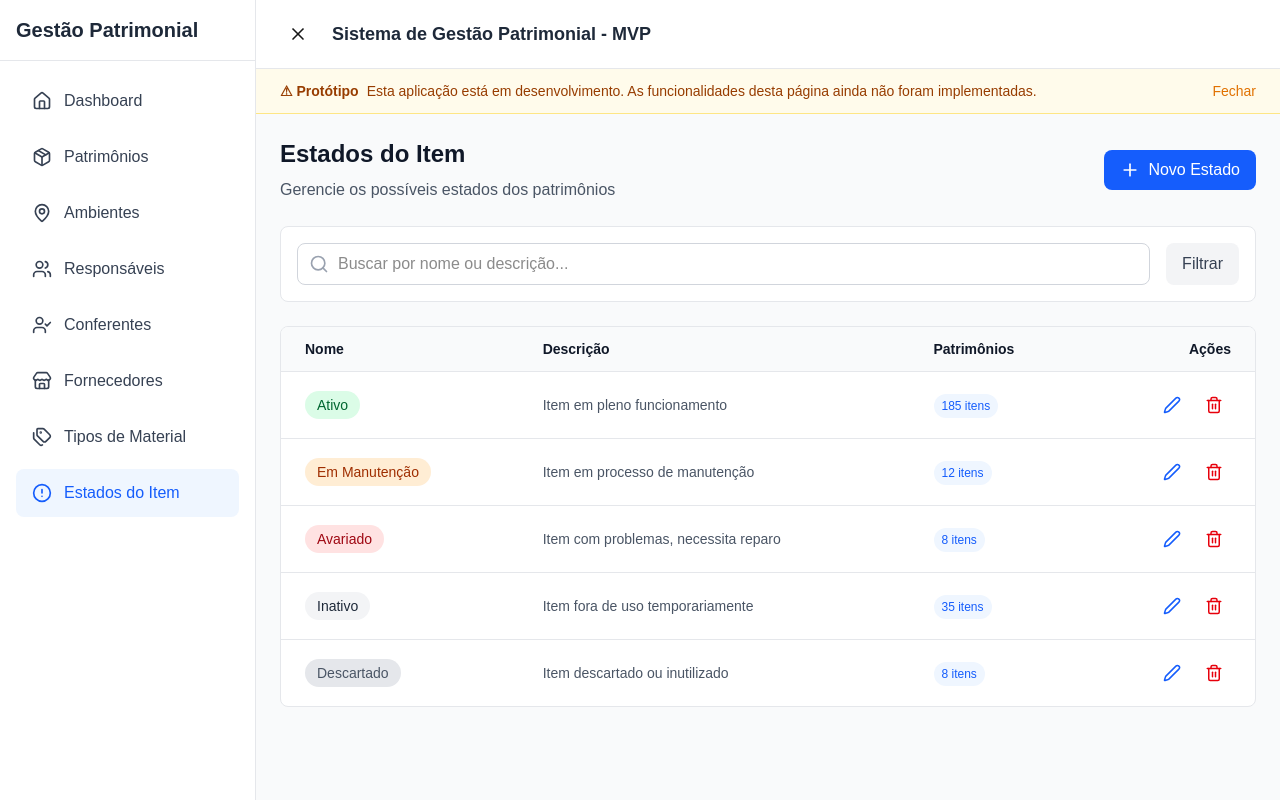
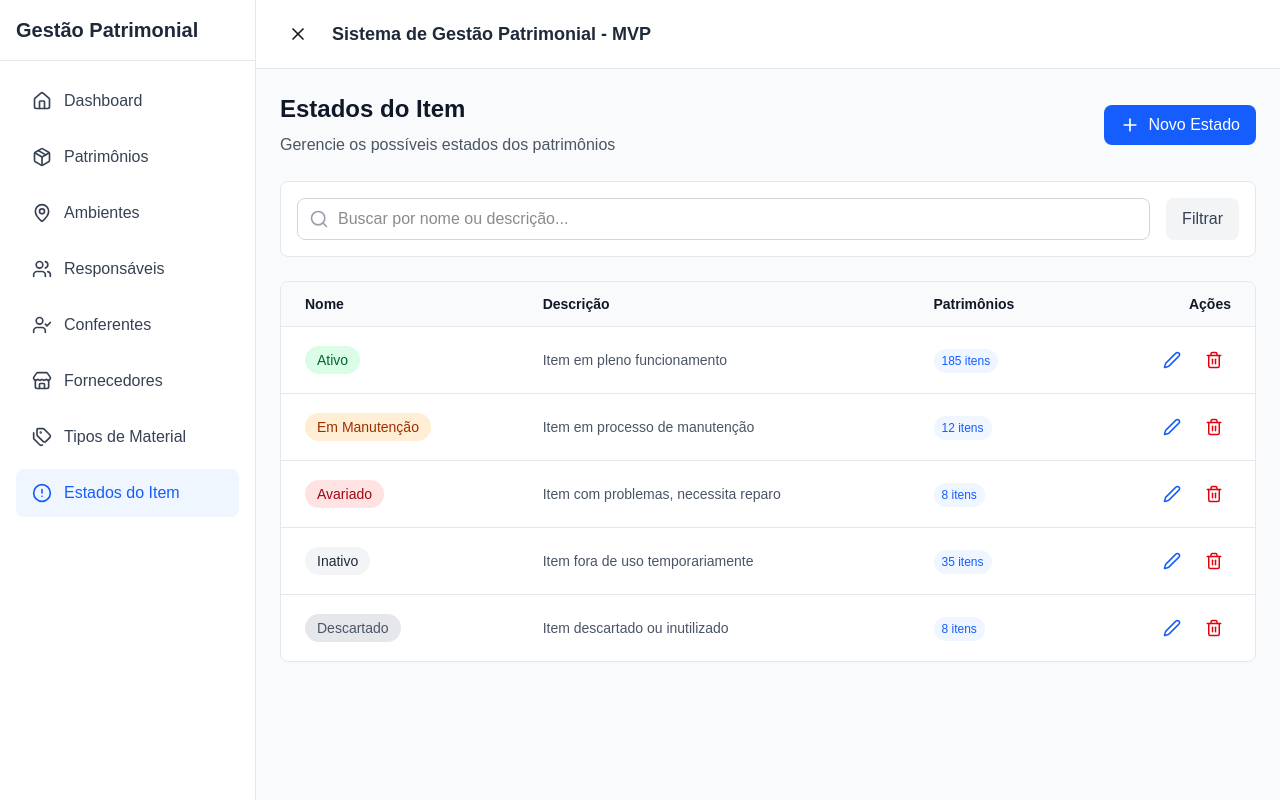
Before and after one commit to IFSC-ES2/projeto-zelar, a Next.js app in the folder src/front/: page /estados-item in a window 1280 px wide. Built offline with nearby package versions, Linux system fonts and the light colour scheme.

Commit message:
Adiciona testes de fornecedores e remove aviso de prototipo

```diff
--- a/src/front/app/components/SidebarLayout.tsx
+++ b/src/front/app/components/SidebarLayout.tsx
@@ -16,16 +16,9 @@ const menuItems = [
   { path: '/estados-item', icon: AlertCircle, label: 'Estados do Item' },
 ];
 
-const implementedRoutes: string[] = [
-  '/ambientes',
-  '/responsaveis',
-];
-
 export default function SidebarLayout({ children }: { children: React.ReactNode }) {
   const [sidebarOpen, setSidebarOpen] = useState(true);
-  const [showBanner, setShowBanner] = useState(true);
   const pathname = usePathname();
-  const isPrototype = !implementedRoutes.some((prefix) => pathname === prefix || pathname.startsWith(prefix + '/'));
 
   return (
     <div className="flex h-screen bg-gray-50">
@@ -68,20 +61,6 @@ export default function SidebarLayout({ children }: { children: React.ReactNode
           </div>
         </header>
 
-        {showBanner && isPrototype && (
-          <div className="bg-amber-50 border-b border-amber-200 px-6 py-3 flex items-center justify-between gap-4">
-            <div className="flex items-center gap-2 text-amber-800 text-sm">
-              <span className="font-semibold">⚠ Protótipo</span>
-              <span>Esta aplicação está em desenvolvimento. As funcionalidades desta página ainda não foram implementadas.</span>
-            </div>
-            <button
-              onClick={() => setShowBanner(false)}
-              className="text-amber-600 hover:text-amber-800 font-medium text-sm shrink-0"
-            >
-              Fechar
-            </button>
-          </div>
-        )}
         <main className="flex-1 overflow-auto p-6">
           {children}
         </main>
```
Also changed, not shown: 1 other file (tests, documents, lock files or other folders).
